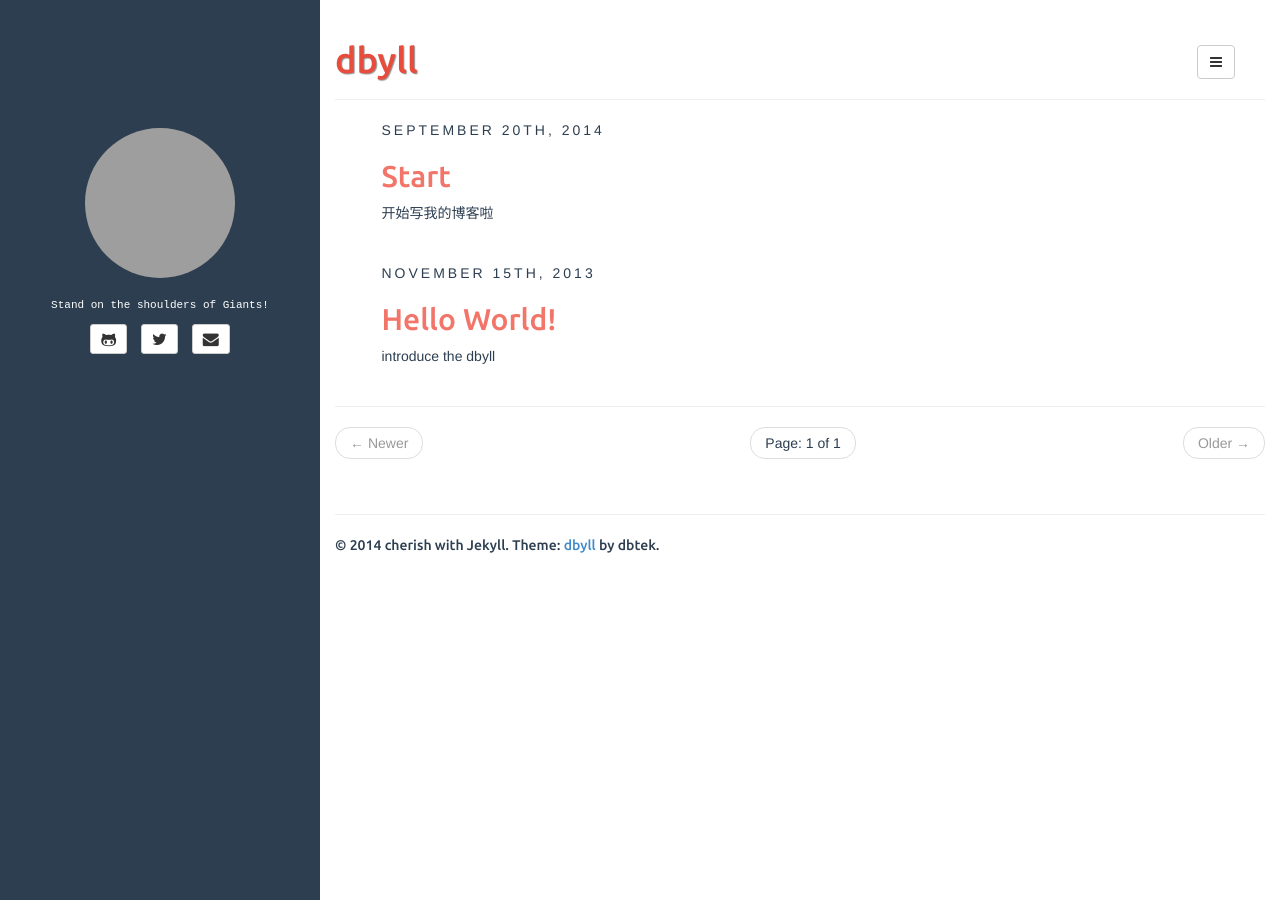
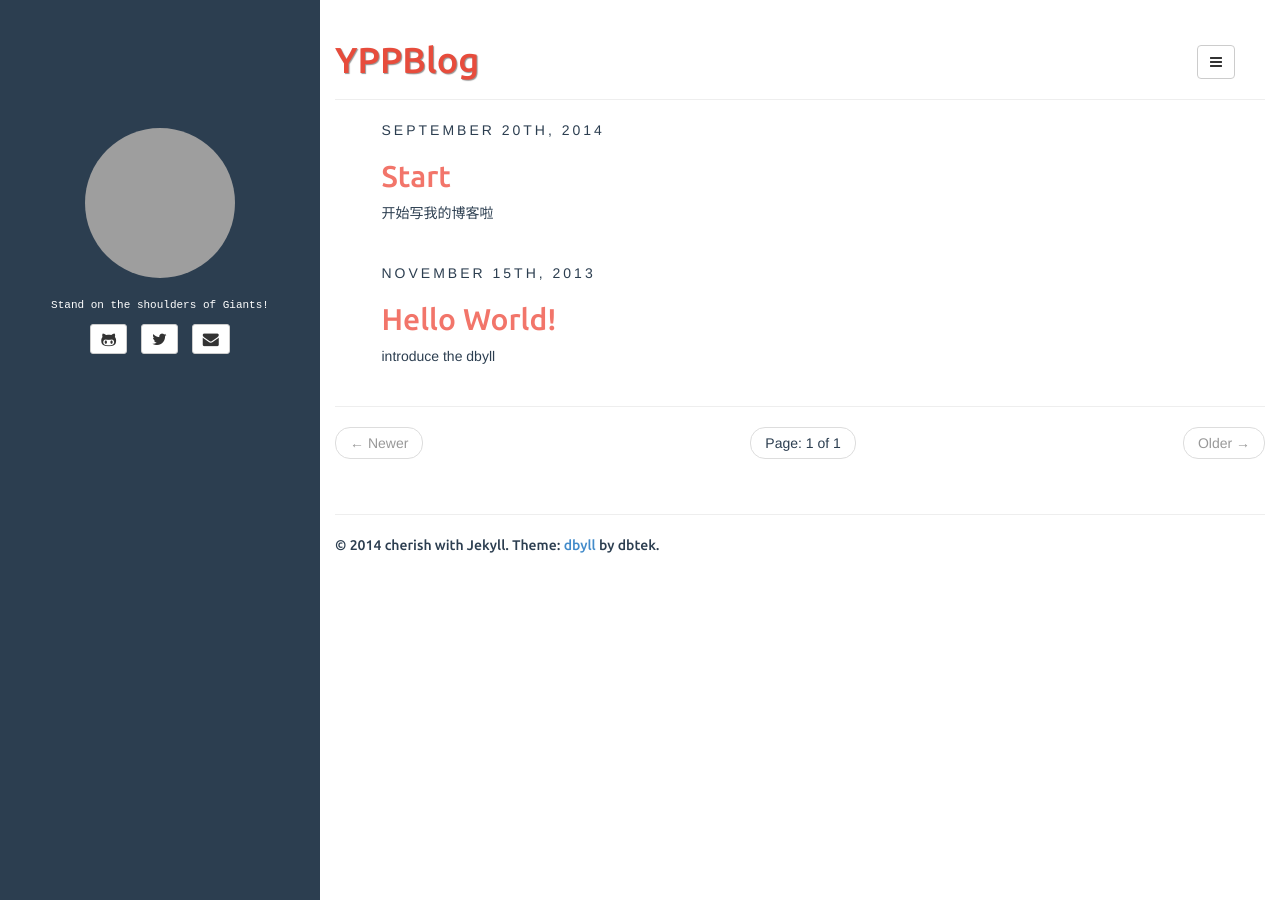
Before and after one commit to yaopinger/YPPBlog, a Jekyll site: the page built from index.html, in a window 1280 px wide. Built offline with Jekyll 4.4.1, drawn with Linux system fonts in a browser that asks for light colours; the list of posts is cut into pages by our own code; grey boxes are pictures that could not be loaded.

Commit message:
initiative the Blog
Signed-off-by: jack <807493662@qq.com>

```diff
--- a/_config.yml
+++ b/_config.yml
@@ -12,9 +12,9 @@ defaults:
     scope:
       path: "" # empty string for all files
     values:
-      title: dbyll
+      title: YPPBlog
 
-description: Stylish Jekyll Theme
+description: Devote myself to learning,Keep on moving!
 author:
   name: cherish
   email: user@address.com
```
Also changed, not shown: 1 other file.
